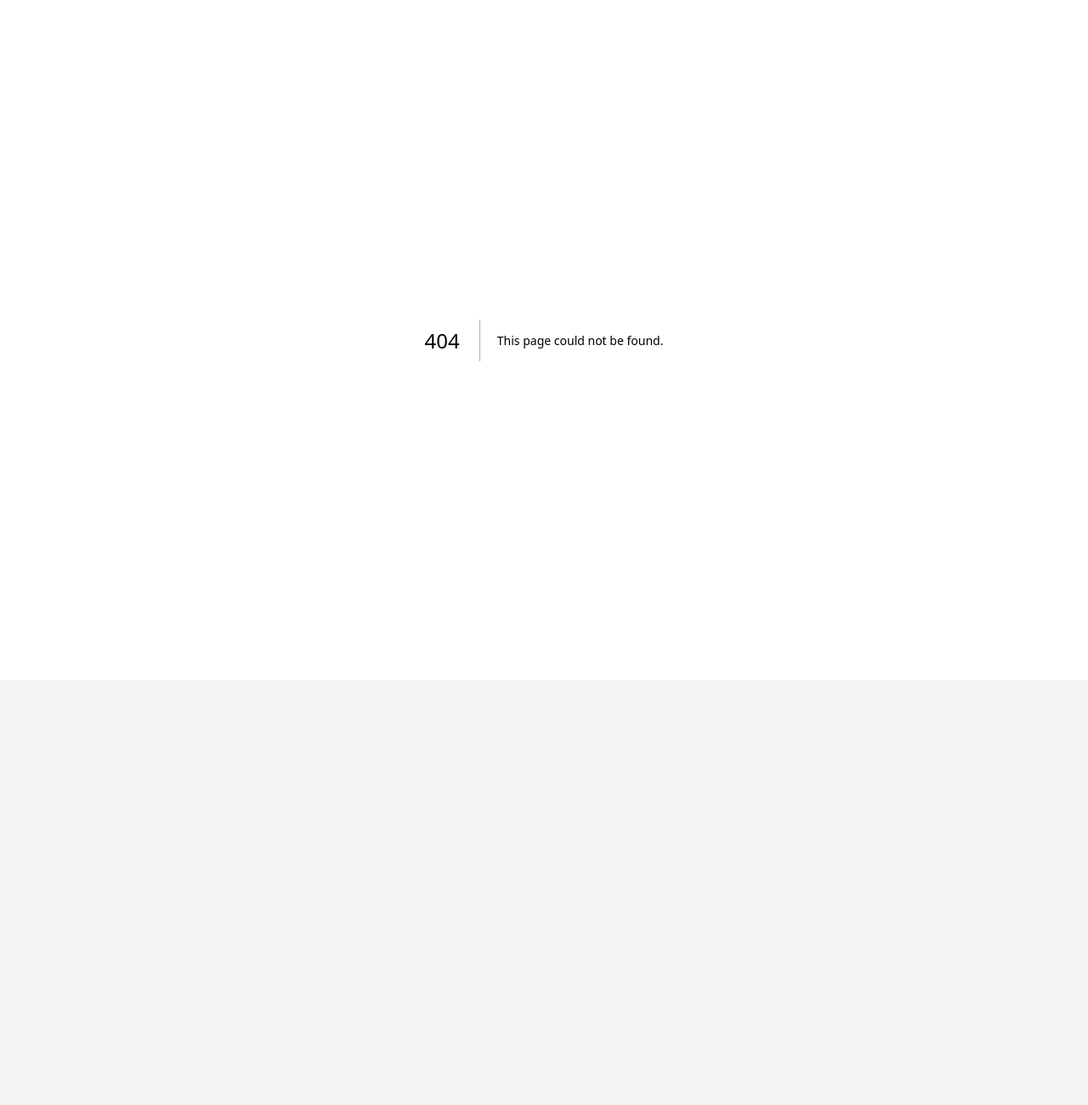
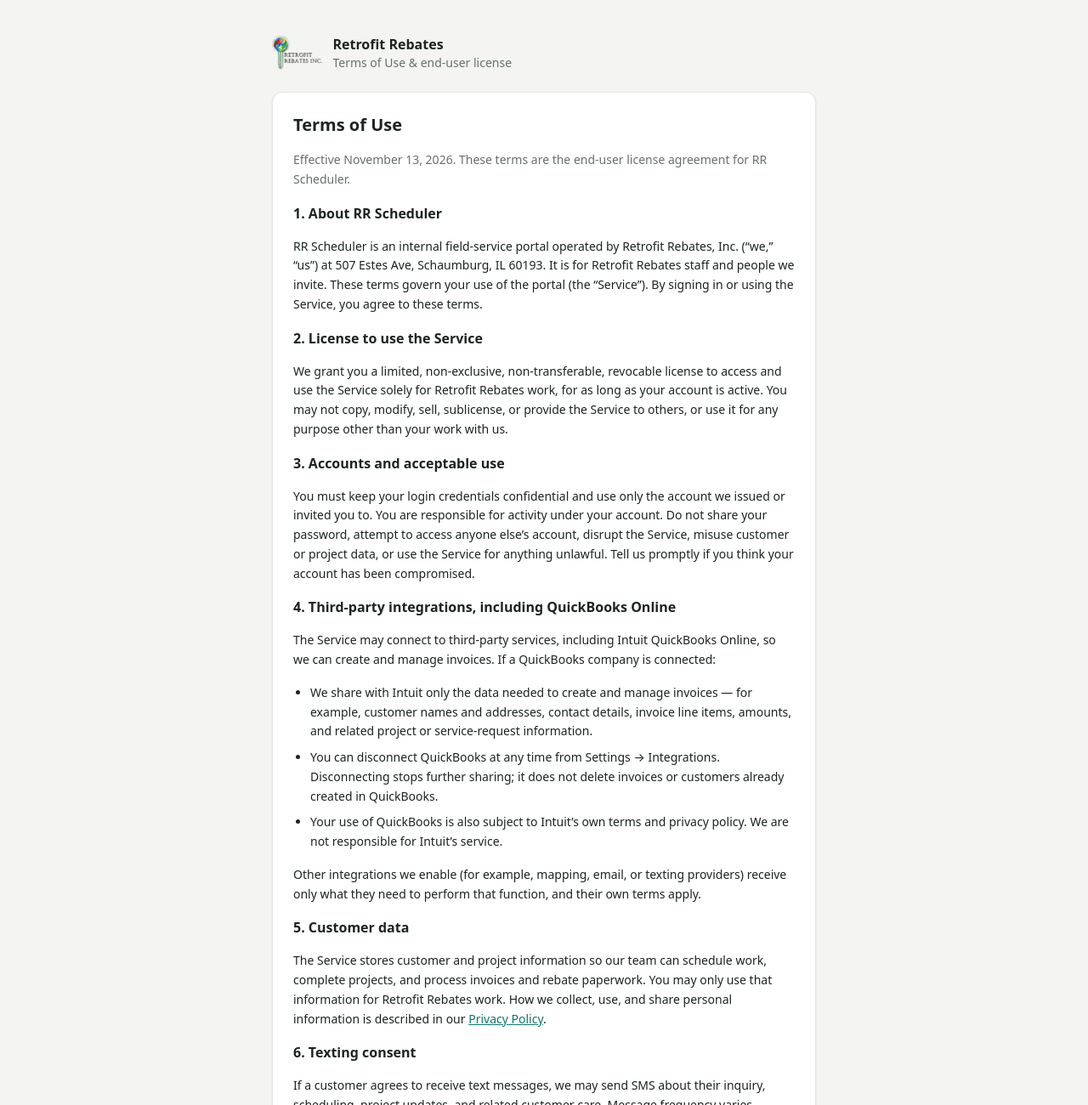
Before and after one commit to ldcontact/RRSchedulingPortalGrok, a Next.js app: page /terms in a window 1280 px wide. Before the commit this address had no page. Shown: the top 1300 px of the page at 85% size. Before the commit the page ends 800 px from the top, so only its background shows below. Built offline with nearby package versions, Linux system fonts and the light colour scheme.

Commit message:
Add a public /terms page for the Intuit QuickBooks production checklist.
The page matches the privacy layout, is reachable without signing in, and is linked from the privacy footer and the sign-in screen.

```diff
--- a/src/app/privacy/page.tsx
+++ b/src/app/privacy/page.tsx
@@ -39,7 +39,11 @@ export default function PrivacyPage() {
           To request access, correction, or deletion of your information, email luke@retrofitrebates.com or write to
           Retrofit Rebates, Inc., 507 Estes Ave, Schaumburg, IL 60193.
         </p>
-        <p><Link className="text-brand underline" href="/get-started">Back to Get started</Link></p>
+        <p>
+          <Link className="text-brand underline" href="/get-started">Back to Get started</Link>
+          {" · "}
+          <Link className="text-brand underline" href="/terms">Terms of Use</Link>
+        </p>
       </article>
     </main>
   );
--- /dev/null
+++ b/src/app/terms/page.tsx
@@ -0,0 +1,142 @@
+import type { Metadata } from "next";
+import Link from "next/link";
+import { BrandMark } from "@/components/ui";
+
+export const metadata: Metadata = { title: "Terms of Use — Retrofit Rebates" };
+
+export default function TermsPage() {
+  return (
+    <main className="mx-auto min-h-screen max-w-2xl px-4 py-10">
+      <div className="mb-6 flex items-center gap-3">
+        <BrandMark className="h-10 w-auto" />
+        <div>
+          <div className="font-bold">Retrofit Rebates</div>
+          <div className="text-sm text-muted">Terms of Use &amp; end-user license</div>
+        </div>
+      </div>
+      <article className="card flex flex-col gap-4 p-6 text-sm leading-relaxed">
+        <h1 className="text-xl font-semibold">Terms of Use</h1>
+        <p className="text-muted">
+          Effective November 13, 2026. These terms are the end-user license agreement for RR Scheduler.
+        </p>
+
+        <h2 className="text-base font-semibold">1. About RR Scheduler</h2>
+        <p>
+          RR Scheduler is an internal field-service portal operated by Retrofit Rebates, Inc. (“we,” “us”)
+          at 507 Estes Ave, Schaumburg, IL 60193. It is for Retrofit Rebates staff and people we invite.
+          These terms govern your use of the portal (the “Service”). By signing in or using the Service,
+          you agree to these terms.
+        </p>
+
+        <h2 className="text-base font-semibold">2. License to use the Service</h2>
+        <p>
+          We grant you a limited, non-exclusive, non-transferable, revocable license to access and use the
+          Service solely for Retrofit Rebates work, for as long as your account is active. You may not copy,
+          modify, sell, sublicense, or provide the Service to others, or use it for any purpose other than
+          your work with us.
+        </p>
+
+        <h2 className="text-base font-semibold">3. Accounts and acceptable use</h2>
+        <p>
+          You must keep your login credentials confidential and use only the account we issued or invited
+          you to. You are responsible for activity under your account. Do not share your password, attempt
+          to access anyone else’s account, disrupt the Service, misuse customer or project data, or use the
+          Service for anything unlawful. Tell us promptly if you think your account has been compromised.
+        </p>
+
+        <h2 className="text-base font-semibold">4. Third-party integrations, including QuickBooks Online</h2>
+        <p>
+          The Service may connect to third-party services, including Intuit QuickBooks Online, so we can
+          create and manage invoices. If a QuickBooks company is connected:
+        </p>
+        <ul className="list-disc space-y-2 pl-5">
+          <li>
+            We share with Intuit only the data needed to create and manage invoices — for example, customer
+            names and addresses, contact details, invoice line items, amounts, and related project or
+            service-request information.
+          </li>
+          <li>
+            You can disconnect QuickBooks at any time from Settings → Integrations. Disconnecting stops
+            further sharing; it does not delete invoices or customers already created in QuickBooks.
+          </li>
+          <li>
+            Your use of QuickBooks is also subject to Intuit’s own terms and privacy policy. We are not
+            responsible for Intuit’s service.
+          </li>
+        </ul>
+        <p>
+          Other integrations we enable (for example, mapping, email, or texting providers) receive only
+          what they need to perform that function, and their own terms apply.
+        </p>
+
+        <h2 className="text-base font-semibold">5. Customer data</h2>
+        <p>
+          The Service stores customer and project information so our team can schedule work, complete
+          projects, and process invoices and rebate paperwork. You may only use that information for
+          Retrofit Rebates work. How we collect, use, and share personal information is described in our{" "}
+          <Link className="text-brand underline" href="/privacy">Privacy Policy</Link>.
+        </p>
+
+        <h2 className="text-base font-semibold">6. Texting consent</h2>
+        <p>
+          If a customer agrees to receive text messages, we may send SMS about their inquiry, scheduling,
+          project updates, and related customer care. Message frequency varies. Message and data rates may
+          apply. Customers can opt out by replying STOP. Consent to texts is not a condition of service.
+          Details, including how to get help and how we handle phone numbers, are in our{" "}
+          <Link className="text-brand underline" href="/privacy">Privacy Policy</Link>.
+        </p>
+
+        <h2 className="text-base font-semibold">7. No warranty</h2>
+        <p>
+          The Service is provided “as is” and “as available.” We do not warrant that it will be uninterrupted,
+          error-free, or free of harmful components. To the fullest extent permitted by law, we disclaim all
+          warranties, express or implied, including merchantability, fitness for a particular purpose, and
+          non-infringement.
+        </p>
+
+        <h2 className="text-base font-semibold">8. Limitation of liability</h2>
+        <p>
+          To the fullest extent permitted by law, Retrofit Rebates, Inc. is not liable for any indirect,
+          incidental, special, consequential, or punitive damages, or for lost profits, data, or goodwill,
+          arising from your use of the Service. Our total liability for any claim relating to the Service is
+          limited to one hundred dollars ($100), or, if you paid us fees specifically for the Service in the
+          twelve months before the claim, the amount of those fees — whichever is greater.
+        </p>
+
+        <h2 className="text-base font-semibold">9. Termination</h2>
+        <p>
+          We may suspend or end your access at any time, including if you leave the company, your invitation
+          is withdrawn, or you violate these terms. You may stop using the Service at any time. Provisions
+          that should survive — including the license restrictions, no-warranty and limitation-of-liability
+          sections, and governing law — will survive termination.
+        </p>
+
+        <h2 className="text-base font-semibold">10. Changes to these terms</h2>
+        <p>
+          We may update these terms from time to time. We will post the updated terms on this page and change
+          the effective date. Continued use of the Service after the updated terms are posted means you
+          accept the changes. If you do not agree, stop using the Service and contact us.
+        </p>
+
+        <h2 className="text-base font-semibold">11. Governing law</h2>
+        <p>
+          These terms are governed by the laws of the State of Illinois, without regard to conflict-of-law
+          rules. Any dispute will be resolved in the state or federal courts located in Illinois.
+        </p>
+
+        <h2 className="text-base font-semibold">12. Contact</h2>
+        <p>
+          Questions about these terms: email{" "}
+          <a className="text-brand underline" href="mailto:luke@retrofitrebates.com">luke@retrofitrebates.com</a>
+          {" "}or write to Retrofit Rebates, Inc., 507 Estes Ave, Schaumburg, IL 60193.
+        </p>
+
+        <p>
+          <Link className="text-brand underline" href="/privacy">Privacy Policy</Link>
+          {" · "}
+          <Link className="text-brand underline" href="/login">Sign in</Link>
+        </p>
+      </article>
+    </main>
+  );
+}
--- a/src/components/auth-layout.tsx
+++ b/src/components/auth-layout.tsx
@@ -1,4 +1,5 @@
 import type { ReactNode } from "react";
+import Link from "next/link";
 import { Icon } from "./icons";
 import { Logo } from "./ui";
 
@@ -18,7 +19,14 @@ export function AuthLayout({ children }: { children: ReactNode }) {
         <div className="hidden text-sm text-[#9cc4bd] md:block">Lighting & HVAC retrofits for ComEd small business customers</div>
       </div>
       <div className="relative flex items-start justify-center bg-white p-6 md:items-center md:p-8">
-        <div className="flex w-full max-w-[380px] flex-col gap-5">{children}</div>
+        <div className="flex w-full max-w-[380px] flex-col gap-5">
+          {children}
+          <p className="text-xs text-muted">
+            <Link className="text-brand underline" href="/privacy">Privacy Policy</Link>
+            {" · "}
+            <Link className="text-brand underline" href="/terms">Terms of Use</Link>
+          </p>
+        </div>
       </div>
     </div>
   );
--- a/src/proxy.ts
+++ b/src/proxy.ts
@@ -8,7 +8,7 @@ import { updateSession } from "@/lib/supabase/proxy";
 // /api/mcp checks its own bearer token; /.well-known is OAuth metadata; /oauth/consent sends
 // signed-out visitors to /login?next=… itself so they come back to the consent screen.
 // /api/cron/team-sms and /api/team/sms/inbound check CRON_SECRET / Twilio themselves.
-export const PUBLIC = ["/login", "/forgot-password", "/auth/", "/not-invited", "/account/password", "/offline", "/api/mcp", "/.well-known/", "/oauth/", "/get-started", "/privacy", "/book", "/sign/", "/api/sales/leads", "/api/sales/inbound-email", "/api/sales/booking", "/api/cron/team-sms", "/api/team/sms/inbound"];
+export const PUBLIC = ["/login", "/forgot-password", "/auth/", "/not-invited", "/account/password", "/offline", "/api/mcp", "/.well-known/", "/oauth/", "/get-started", "/privacy", "/terms", "/book", "/sign/", "/api/sales/leads", "/api/sales/inbound-email", "/api/sales/booking", "/api/cron/team-sms", "/api/team/sms/inbound"];
 
 export function isPublicPath(pathname: string): boolean {
   return PUBLIC.some((p) => pathname === p || pathname.startsWith(p.endsWith("/") ? p : p + "/"));
```
Also changed, not shown: 2 other files (tests, documents, lock files or other folders).
